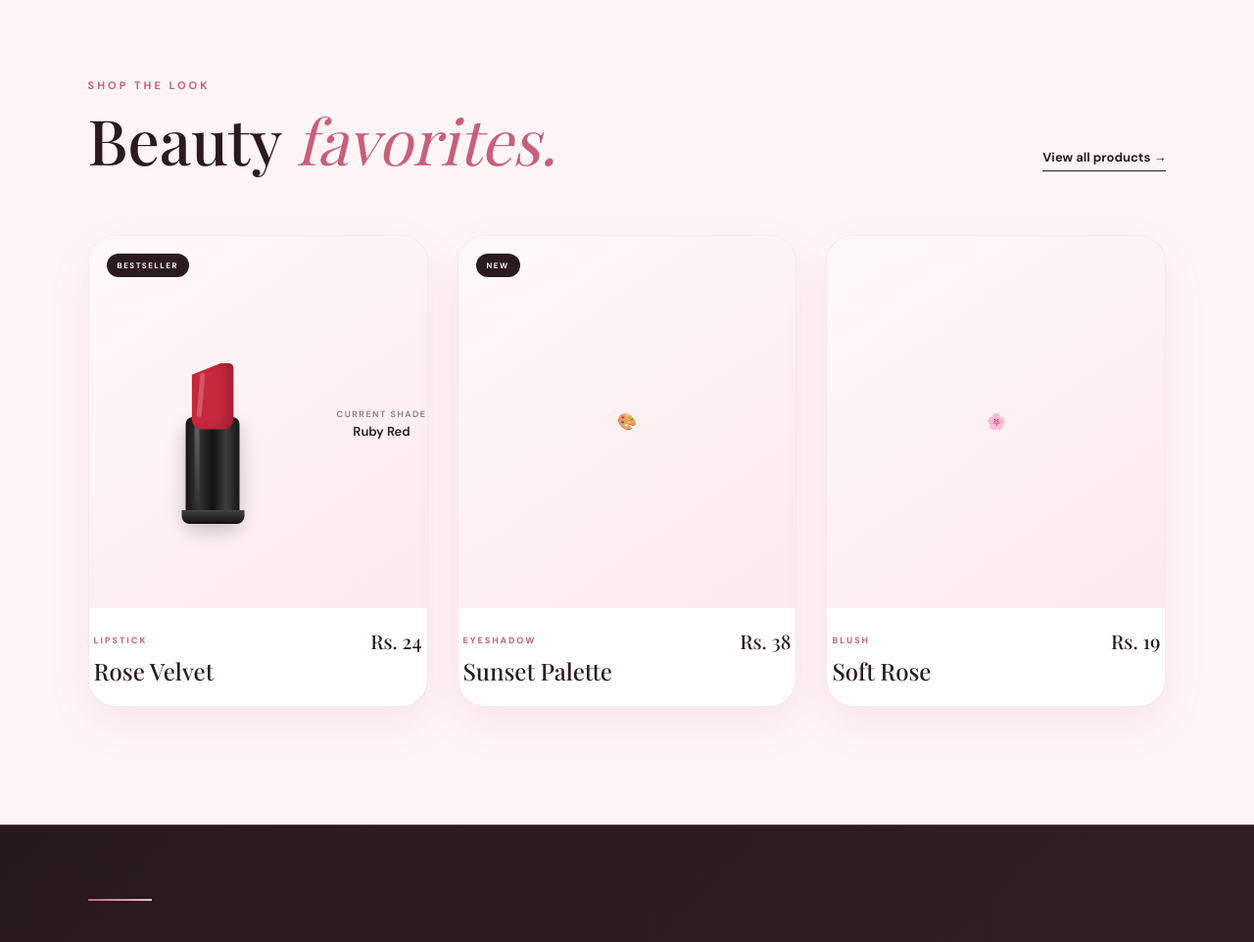
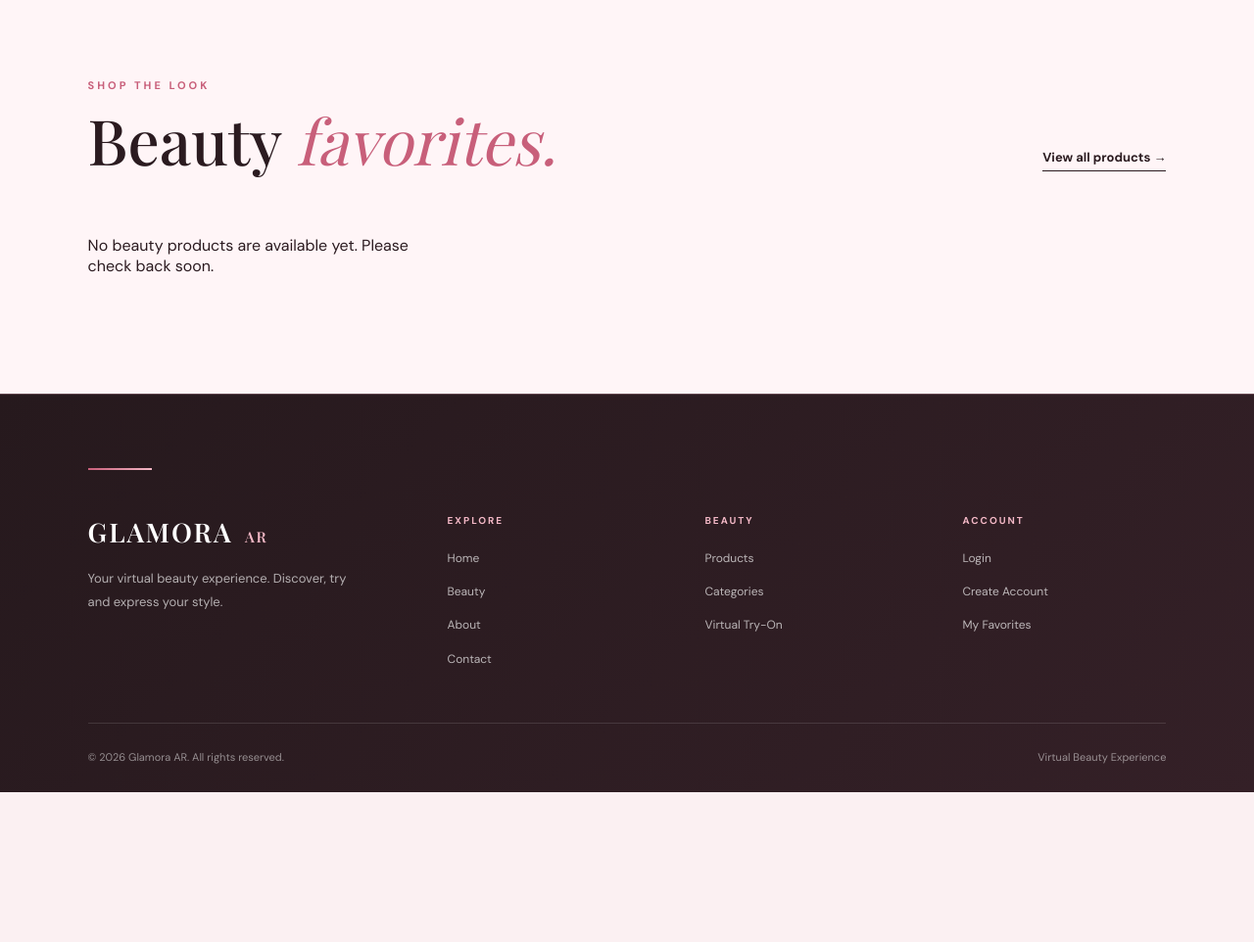
Before and after one commit to Dipika-sigdel7/Glamora-AR, a Flask app: page / in a window 1280 px wide. Shown: the part 1092-2054 px from the top of the page at 98% size. After the commit the page ends 1901 px from the top, so only its background shows below. Run offline with Flask 3, Linux system fonts and the light colour scheme; some web fonts are replaced.

Commit message:
Initial commit

```diff
--- a/templates/index.html
+++ b/templates/index.html
@@ -277,9 +277,7 @@
             </div>
 
             <!-- SCROLL INDICATOR -->
-            <div class="scroll-indicator">
-
-            </div>
+            <div class="scroll-indicator"></div>
 
         </section>
 
@@ -305,7 +303,7 @@
             </div>
         </section>
 
-        <!-- PRODUCTS -->
+        <!-- PRODUCTS FROM ADMIN DATABASE -->
         <section class="products section" id="products">
 
             <!-- PRODUCTS HEADING -->
@@ -329,31 +327,60 @@
 
             </div>
 
-            <!-- PRODUCT GRID -->
+            <!-- DYNAMIC PRODUCT GRID -->
             <div class="product-grid">
 
-                <!-- PRODUCT 1: LIPSTICK -->
-                <article class="product-card lipstick-card reveal">
+                {% for product in products %}
 
-                    <div class="product-image pink-bg">
+                <article class="product-card reveal">
 
-                        <span class="product-badge">
-                            BESTSELLER
-                        </span>
+                    <div class="product-image">
 
-                        <div class="lipstick-product">
-                            <div class="lipstick-body">
-                                <div class="lipstick-bottom"></div>
+                        {% if loop.first %}
+                            <span class="product-badge">LATEST</span>
+                        {% endif %}
+
+                        <!-- PRODUCT IMAGE -->
+                        {% if product.image_url %}
+
+                            {% if product.image_url.startswith('http://') or product.image_url.startswith('https://') or product.image_url.startswith('/static/') %}
+
+                                <img
+                                    src="{{ product.image_url }}"
+                                    alt="{{ product.name }}"
+                                    loading="lazy"
+                                    style="width:100%;height:100%;object-fit:cover;"
+                                >
+
+                            {% elif product.image_url.startswith('static/') %}
+
+                                <img
+                                    src="{{ url_for('static', filename=product.image_url[7:]) }}"
+                                    alt="{{ product.name }}"
+                                    loading="lazy"
+                                    style="width:100%;height:100%;object-fit:cover;"
+                                >
+
+                            {% else %}
+
+                                <img
+                                    src="{{ url_for('static', filename=product.image_url) }}"
+                                    alt="{{ product.name }}"
+                                    loading="lazy"
+                                    style="width:100%;height:100%;object-fit:cover;"
+                                >
+
+                            {% endif %}
+
+                        {% else %}
+
+                            <div class="product-placeholder">
+                                ✦
                             </div>
 
-                            <div class="lipstick-top"></div>
-                        </div>
+                        {% endif %}
 
-                        <div class="lipstick-shade">
-                            <span>CURRENT SHADE</span>
-                            <strong id="lipstickShade">Ruby Red</strong>
-                        </div>
-
+                        <!-- TRY AR -->
                         <a
                             href="{{ url_for('beauty') }}#tryon"
                             class="quick-try"
@@ -363,84 +390,34 @@
 
                     </div>
 
+                    <!-- PRODUCT DETAILS -->
                     <div class="product-info">
 
                         <div>
-                            <span>LIPSTICK</span>
-                            <h3>Rose Velvet</h3>
+                            <span>
+                                {{ product.category_name or product.product_type or 'BEAUTY' }}
+                            </span>
+
+                            <h3>{{ product.name }}</h3>
                         </div>
 
-                        <strong>Rs. 24</strong>
+                        <strong>Rs. {{ product.price }}</strong>
 
                     </div>
 
                 </article>
 
-                <!-- PRODUCT 2: EYESHADOW -->
-                <article class="product-card reveal">
+                {% else %}
 
-                    <div class="product-image nude-bg">
+                <p class="no-products">
+                    No beauty products are available yet.
+                    Please check back soon.
+                </p>
 
-                        <span class="product-badge">NEW</span>
-
-                        <div class="product-placeholder">
-                            🎨
-                        </div>
-
-                        <a
-                            href="{{ url_for('beauty') }}#tryon"
-                            class="quick-try"
-                        >
-                            Try AR
-                        </a>
-
-                    </div>
-
-                    <div class="product-info">
-
-                        <div>
-                            <span>EYESHADOW</span>
-                            <h3>Sunset Palette</h3>
-                        </div>
-
-                        <strong>Rs. 38</strong>
-
-                    </div>
-
-                </article>
-
-                <!-- PRODUCT 3: BLUSH -->
-                <article class="product-card reveal">
-
-                    <div class="product-image rose-bg">
-
-                        <div class="product-placeholder">
-                            🌸
-                        </div>
-
-                        <a
-                            href="{{ url_for('beauty') }}#tryon"
-                            class="quick-try"
-                        >
-                            Try AR
-                        </a>
-
-                    </div>
-
-                    <div class="product-info">
-
-                        <div>
-                            <span>BLUSH</span>
-                            <h3>Soft Rose</h3>
-                        </div>
-
-                        <strong>Rs. 19</strong>
-
-                    </div>
-
-                </article>
+                {% endfor %}
 
             </div>
+
         </section>
 
     </main>
@@ -516,8 +493,10 @@
 
         <!-- FOOTER BOTTOM -->
         <div class="footer-bottom">
+
             <span>© 2026 Glamora AR. All rights reserved.</span>
             <span>Virtual Beauty Experience</span>
+
         </div>
 
     </footer>
```
